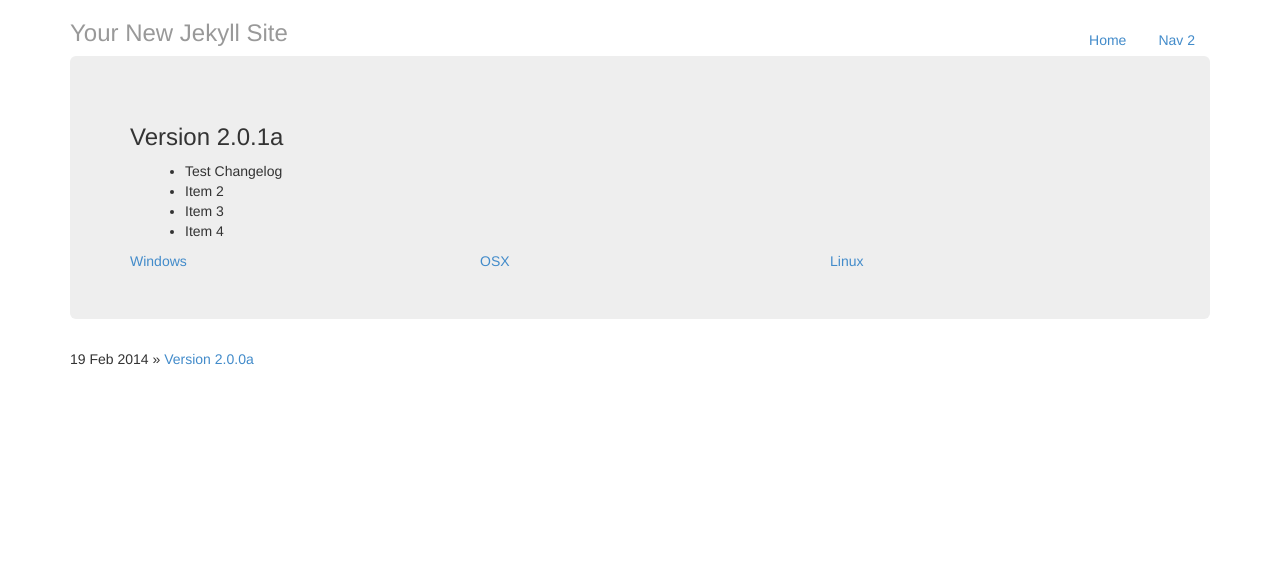
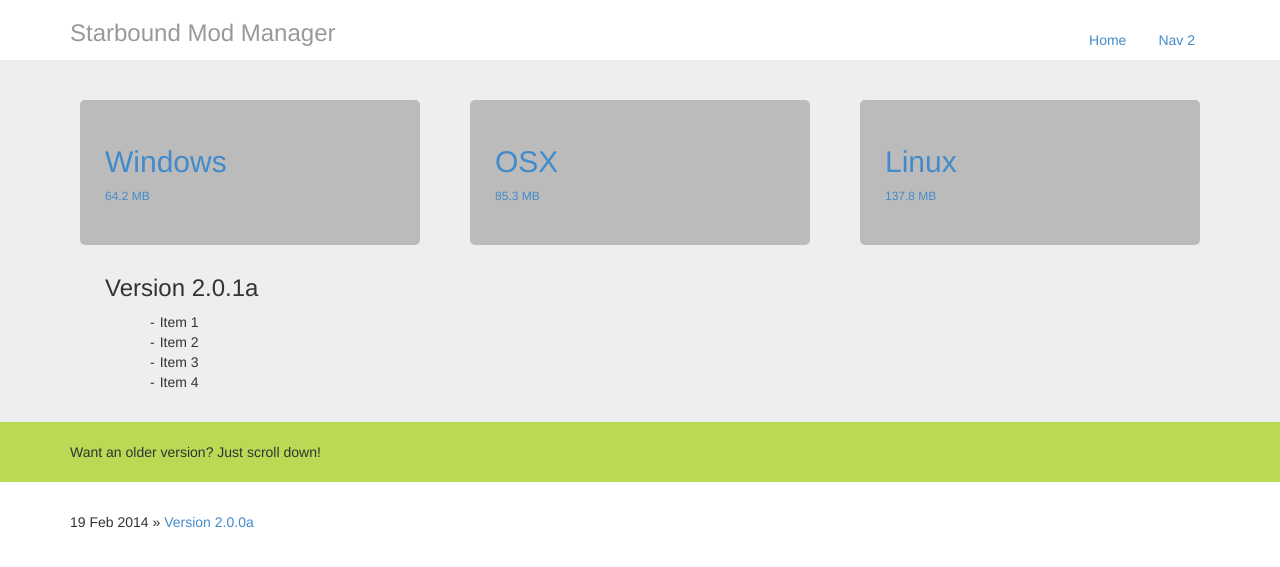
Before and after one commit to LunaTheArcticFox/Starbound-Mod-Manager, a Jekyll site: the page built from index.html, in a window 1280 px wide. Shown: the top 567 px of the page. Built offline with Jekyll 4.4.1, drawn with Linux system fonts in a browser that asks for light colours; Markdown is read by kramdown in place of the engine named in the settings.

Commit message:
More layout and styling work.

```diff
--- a/_config.yml
+++ b/_config.yml
@@ -1,3 +1,3 @@
-name: Your New Jekyll Site
+name: Starbound Mod Manager
 markdown: redcarpet
 baseurl: /Starbound-Mod-Manager
--- a/_layouts/default.html
+++ b/_layouts/default.html
@@ -5,6 +5,7 @@
         <meta charset="utf-8">
         <meta name="viewport" content="width=device-width, initial-scale=1">
         <link href="{{ site.baseurl }}/bootstrap/css/bootstrap.min.css" rel="stylesheet">
+        <link href="{{ site.baseurl }}/css/main.css" rel="stylesheet">
         <title>{{ page.title }}</title>
     </head>
 
@@ -20,9 +21,9 @@
           <h3 class="text-muted">{{ site.name }}</h3>
         </div>
 
-        {{ content }}
+      </div>
 
-      </div>
+      {{ content }}
 
       <script src="https://code.jquery.com/jquery.js"></script>
       <script src="{{ site.baseurl }}/bootstrap/js/bootstrap.min.js"></script>
--- a/css/main.css
+++ b/css/main.css
@@ -1,160 +1,42 @@
-/*****************************************************************************/
-/*
-/* Common
-/*
-/*****************************************************************************/
-
-/* Global Reset */
-* {
-  margin: 0;
-  padding: 0;
+ul.hyphen-list li:before {
+  content: "-";
+  position:relative;
+  left: -5px;
 }
 
-html, body { height: 100%; }
-
-body {
-  background-color: #FFF;
-  font: 13.34px Helvetica, Arial, sans-serif;
-  font-size: small;
-  text-align: center;
+ul.hyphen-list li {
+  text-indent: -5px;
+  list-style-type: none;
 }
 
-h1, h2, h3, h4, h5, h6 {
-  font-size: 100%; }
-
-h1 { margin-bottom: 1em; }
-p { margin: 1em 0; }
-
-a         { color: #00a; }
-a:hover   { color: #000; }
-a:visited { color: #a0a; }
-
-/*****************************************************************************/
-/*
-/* Home
-/*
-/*****************************************************************************/
-.posts {
-  list-style-type: none;
-  margin-bottom: 2em;
+.jumbotron {
+  padding-top: 20px;
+  padding-bottom: 20px;
 }
 
-.posts li {
-  line-height: 1.75em;
+.version-info {
+  margin-left: 35px;
 }
 
-.posts span {
-  color: #aaa;
-  font-family: Monaco, "Courier New", monospace;
-  font-size: 80%;
+.download-button {
+  background-color: #bbbbbb;
+  margin: 20px 10px 10px 10px;
+  padding: 25px;
+  border-radius: 5px;
 }
 
-/*****************************************************************************/
-/*
-/* Site
-/*
-/*****************************************************************************/
-
-.site {
-  font-size: 115%;
-  text-align: justify;
-  width: 42em;
-  margin: 3em auto 2em;
-  line-height: 1.5em;
+.download-button:hover {
+  background-color: #dddddd;
 }
 
-.header a {
-  font-weight: bold;
+.download-link:hover {
   text-decoration: none;
 }
 
-.title {
-  display: inline-block;
-  margin-bottom: 2em;
+.download-button p {
+  font-size: 12px;
 }
 
-.title a {
-  color: #a00;
+.more-banner {
+  background-color: #bada55;
 }
-
-.title a:hover {
-  color: #000;
-}
-
-.header a.extra {
-  color: #aaa;
-  margin-left: 1em;
-}
-
-.header a.extra:hover {
-  color: #000;
-}
-
-.meta {
-  color: #aaa;
-}
-
-.footer {
-  font-size: 80%;
-  color: #666;
-  border-top: 4px solid #eee;
-  margin-top: 2em;
-  overflow: hidden;
-}
-
-.footer .contact {
-  float: left;
-  margin-right: 3em;
-}
-
-.footer .contact a {
-  color: #8085C1;
-}
-
-.footer .rss {
-  margin-top: 1.1em;
-  margin-right: -.2em;
-  float: right;
-}
-
-.footer .rss img {
-  border: 0;
-}
-
-/*****************************************************************************/
-/*
-/* Posts
-/*
-/*****************************************************************************/
-
-/* standard */
-.post pre {
-  border: 1px solid #ddd;
-  background-color: #eef;
-  padding: 0 .4em;
-}
-
-.post ul, .post ol {
-  margin-left: 1.35em;
-}
-
-.post code {
-  border: 1px solid #ddd;
-  background-color: #eef;
-  padding: 0 .2em;
-}
-
-.post pre code {
-  border: none;
-}
-
-/* terminal */
-.post pre.terminal {
-  border: 1px solid #000;
-  background-color: #333;
-  color: #FFF;
-}
-
-.post pre.terminal code {
-  background-color: #333;
-}
--- a/index.html
+++ b/index.html
@@ -1,36 +1,60 @@
 ---
 layout: default
-title: Your New Jekyll Site
+title: Starbound Mod Manager
 ---
 
-<div id="home">
+<div class="jumbotron" style="margin-bottom: 0px;">
 
-    <div class="jumbotron">
+  <div class="container">
 
     {% for post in site.posts limit:1 %}
 
+    <div class="row">
+      <div class="col-sm-4">
+        <a href="{{ post.windowslink }}" class="download-link">
+          <div class="download-button">
+            <h2>Windows</h2>
+            <p>{{ post.windowssize }}</p>
+          </div>
+        </a>
+      </div>
+      <div class="col-sm-4">
+        <a href="{{ post.osxlink }}" class="download-link">
+          <div class="download-button">
+            <h2>OSX</h2>
+            <p>{{ post.osxsize }}</p>
+          </div>
+        </a>
+      </div>
+      <div class="col-sm-4">
+        <a href="{{ post.linuxlink }}" class="download-link">
+          <div class="download-button">
+            <h2>Linux</h2>
+            <p>{{ post.linuxsize }}</p>
+          </div>
+        </a>
+      </div>
+    </div>
+
+    <div class="version-info">
       <h3>{{ post.title }}</h3>
-
       <div class="container">{{ post.content }}</div>
-
-      <div class="row">
-        <div class="col-md-4">
-          <a href="{{ post.windowslink }}">Windows</a>
-        </div>
-        <div class="col-md-4">
-          <a href="{{ post.osxlink }}">OSX</a>
-        </div>
-        <div class="col-md-4">
-          <a href="{{ post.linuxlink }}">Linux</a>
-        </div>
     </div>
 
     {% endfor %}
 
   </div>
 
+</div>
+
+<div class="jumbotron more-banner">
+  <div class="container">
+    Want an older version? Just scroll down!
+  </div>
+</div>
+
+<div class="container">
   {% for post in site.posts offset:1 %}
     <span>{{ post.date | date_to_string }}</span> &raquo; <a href="{{ site.baseurl }}/{{ post.url }}">{{ post.title }}</a>
   {% endfor %}
-
 </div>
```
Also changed, not shown: _posts/2014-02-19-test-two.markdown (+8 -5 lines), 1 other file. Lines whose indentation alone changed are shown as unchanged.
